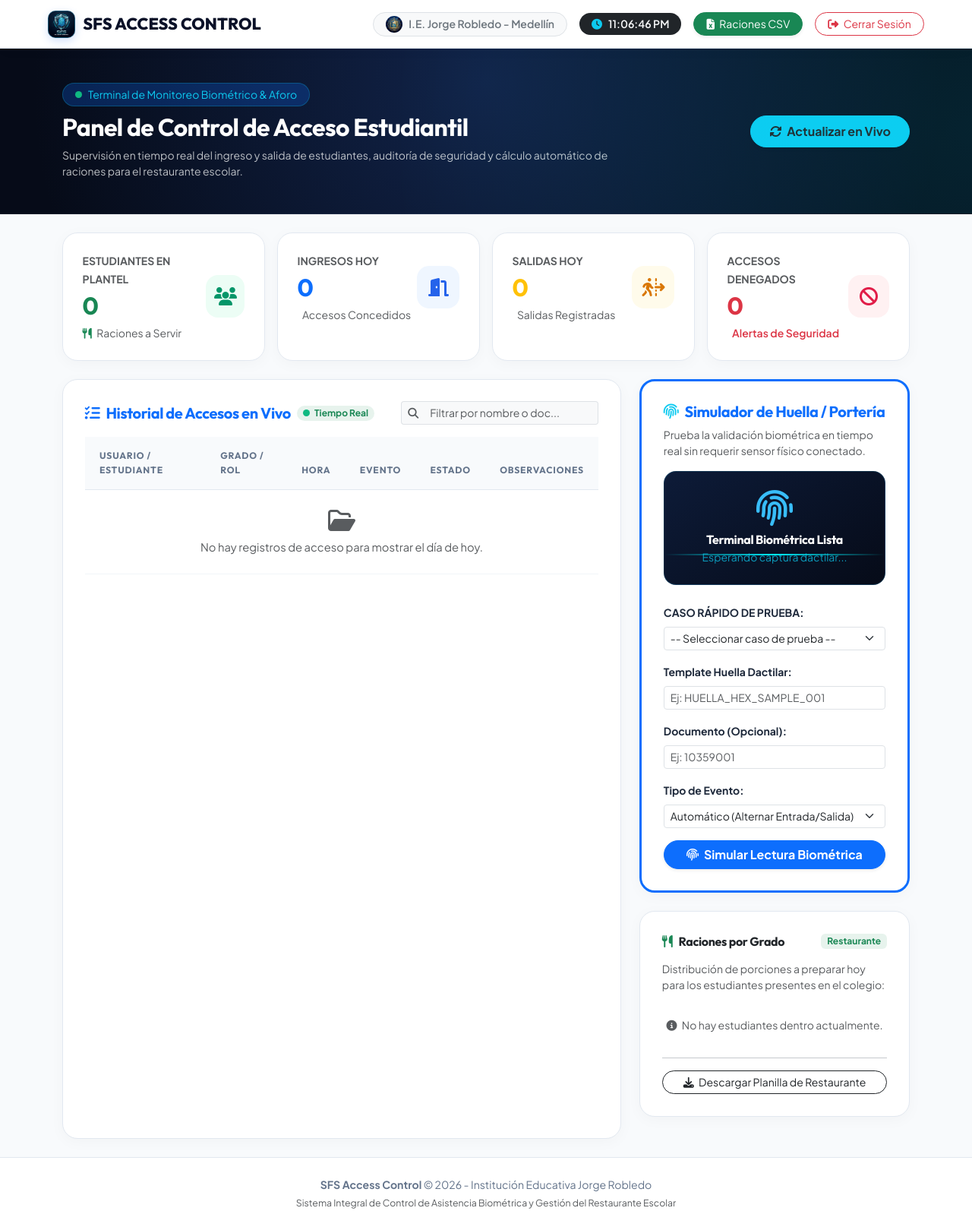
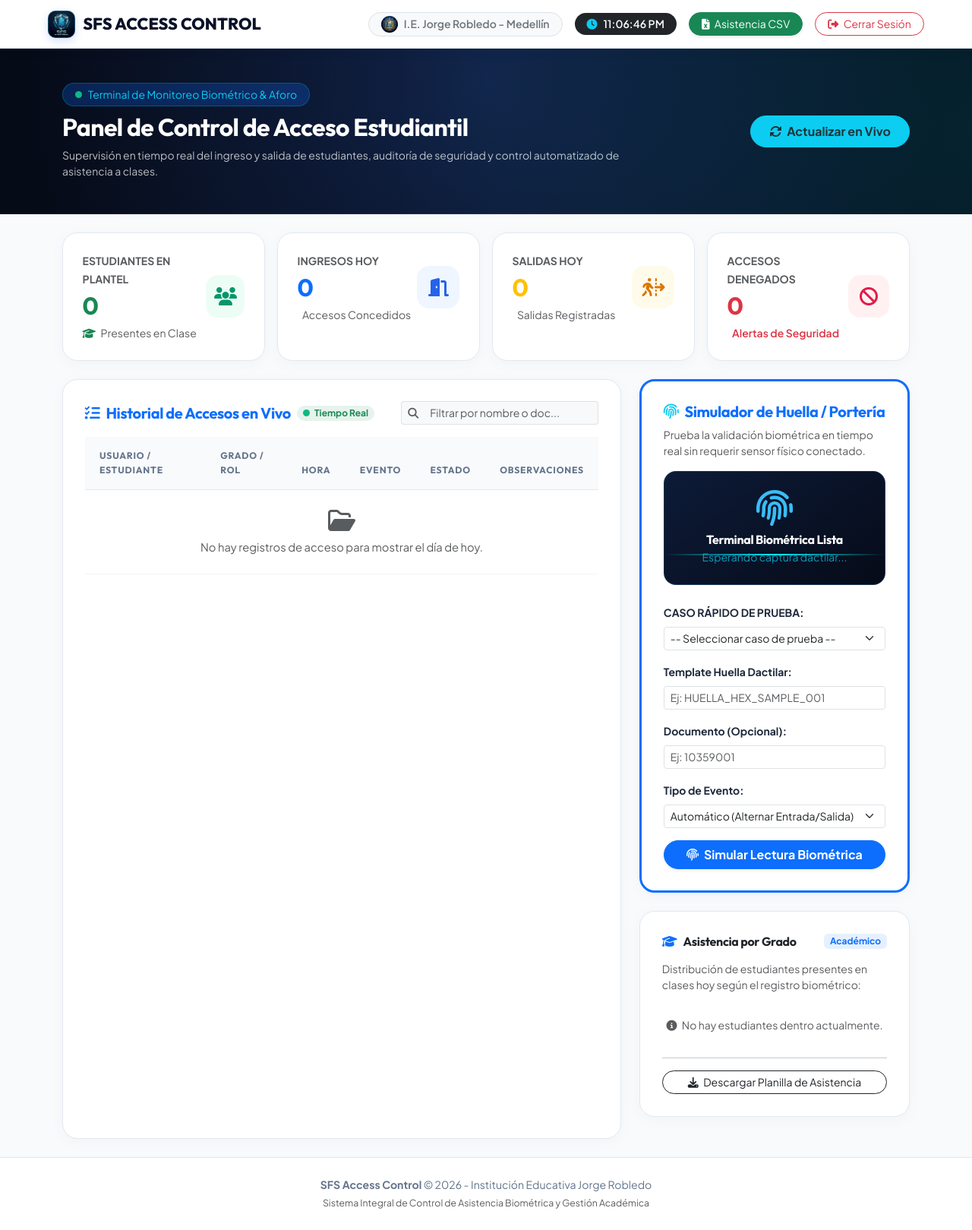
Before and after one commit to classroll11/SFSaccessControl, a PHP site: page /views/dashboard.php in a window 1280 px wide. Shown: the whole page at 76% size. Run offline with PHP 8.4, Linux system fonts and the light colour scheme.

Commit message:
Eliminar modulo de restaurante escolar y reenfocar en asistencia a clases

```diff
--- a/blog.php
+++ b/blog.php
@@ -68,10 +68,10 @@
 
             <div class="blog-card">
                 <div class="blog-icon icon-purple">
-                    <i class="fa-solid fa-utensils"></i>
+                    <i class="fa-solid fa-chalkboard-user"></i>
                 </div>
-                <h3>Control de Raciones PAE</h3>
-                <p>El personal del restaurante escolar conoce el aforo exacto de estudiantes en el colegio, optimizando porciones y reduciendo desperdicios.</p>
+                <h3>Control de Asistencia a Clases</h3>
+                <p>Monitoreo automático de asistencia por aula y grado en tiempo real, optimizando el seguimiento académico docente.</p>
             </div>
 
             <div class="blog-card">
--- a/dashboard.php
+++ b/dashboard.php
@@ -3,7 +3,7 @@
  * ============================================================================
  * PROYECTO: SFS ACCESS CONTROL - I.E. JORGE ROBLEDO
  * ARCHIVO: dashboard.php
- * DESCRIPCIÓN: Panel de Control de Accesos y Restaurante Escolar.
+ * DESCRIPCIÓN: Panel de Control de Accesos y Asistencia a Clases.
  *              ACCESO RESTRINGIDO: Solo usuarios con sesión activa.
  * ============================================================================
  */
--- a/database/datos_prueba.sql
+++ b/database/datos_prueba.sql
@@ -23,7 +23,7 @@ INSERT INTO `usuarios` (`id`, `documento`, `correo`, `nombre`, `grado`, `huella_
 (1, '10000001', 'rectoria@jorgerobledo.edu.co', 'Prof. Carlos Andrés Restrepo', 'RECTORÍA', 'FINGERPRINT_HASH_ADMIN_001', '$2y$10$TKh8H1.PfQx37YgCzwiKb.KjNyWgaHb9cbcoQgdIVFlYg7B77UdFm', 'ADMINISTRADOR', 'ACTIVO'),
 (2, '10000002', 'sistemas@jorgerobledo.edu.co', 'Ing. Valeria Zapata', 'SISTEMAS', 'FINGERPRINT_HASH_ADMIN_002', '$2y$10$TKh8H1.PfQx37YgCzwiKb.KjNyWgaHb9cbcoQgdIVFlYg7B77UdFm', 'ADMINISTRADOR', 'ACTIVO'),
 (3, '10000003', 'docente.arango@jorgerobledo.edu.co', 'Lic. Fernando Arango', 'DOCENTE', 'FINGERPRINT_HASH_DOC_001', NULL, 'DOCENTE', 'ACTIVO'),
-(4, '10000004', 'restaurante@jorgerobledo.edu.co', 'Martha Lucía Pérez', 'RESTAURANTE', 'FINGERPRINT_HASH_REST_001', NULL, 'ADMINISTRADOR', 'ACTIVO'),
+(4, '10000004', 'coordinacion@jorgerobledo.edu.co', 'Lic. Martha Lucía Pérez', 'COORDINACIÓN', 'FINGERPRINT_HASH_COORD_001', NULL, 'ADMINISTRADOR', 'ACTIVO'),
 
 -- Estudiantes Grado 11°A
 (5, '10359001', 'alejandra.martinez@estudiante.edu.co', 'Alejandra Martínez', '11°A', 'HUELLA_HEX_SAMPLE_001', '$2y$10$TKh8H1.PfQx37YgCzwiKb.KjNyWgaHb9cbcoQgdIVFlYg7B77UdFm', 'ESTUDIANTE', 'ACTIVO'),
@@ -54,7 +54,7 @@ INSERT INTO `registros_acceso` (`usuario_id`, `tipo_evento`, `fecha_hora`, `esta
 -- Ingresos de personal directivo y docentes temprano en la mañana
 (1, 'ENTRADA', NOW() - INTERVAL 240 MINUTE, 'APROBADO', 'Ingreso Directivo - Portería Principal'),
 (3, 'ENTRADA', NOW() - INTERVAL 230 MINUTE, 'APROBADO', 'Ingreso Docente - Portería Principal'),
-(4, 'ENTRADA', NOW() - INTERVAL 220 MINUTE, 'APROBADO', 'Ingreso Personal Restaurante - Portería Servicios'),
+(4, 'ENTRADA', NOW() - INTERVAL 220 MINUTE, 'APROBADO', 'Ingreso Coordinación Académica - Portería Principal'),
 
 -- Ingresos de Estudiantes (Grado 11°A)
 (5, 'ENTRADA', NOW() - INTERVAL 210 MINUTE, 'APROBADO', 'Acceso biométrico concedido (ENTRADA)'),
--- a/docs/mockups/blog.html
+++ b/docs/mockups/blog.html
@@ -58,10 +58,10 @@
 
             <div class="blog-card">
                 <div class="blog-icon icon-purple">
-                    <i class="fa-solid fa-utensils"></i>
+                    <i class="fa-solid fa-chalkboard-user"></i>
                 </div>
-                <h3>Control de Raciones PAE</h3>
-                <p>El personal del restaurante escolar conoce el aforo exacto de estudiantes en el colegio, optimizando porciones y reduciendo desperdicios.</p>
+                <h3>Control de Asistencia a Clases</h3>
+                <p>Monitoreo automático de asistencia por aula y grado en tiempo real, optimizando el seguimiento académico docente.</p>
             </div>
 
             <div class="blog-card">
--- a/docs/mockups/login.html
+++ b/docs/mockups/login.html
@@ -107,10 +107,10 @@
             <div class="side-column">
                 <div class="side-info-card">
                     <div class="side-card-icon-box">
-                        <i class="fa-solid fa-utensils"></i>
+                        <i class="fa-solid fa-chalkboard-user"></i>
                     </div>
-                    <h4>Restaurante Escolar</h4>
-                    <p>Cálculo automático de raciones según el aforo de estudiantes en tiempo real.</p>
+                    <h4>Asistencia a Clases</h4>
+                    <p>Registro automático de asistencia y permanencia en tiempo real para cada jornada escolar.</p>
                 </div>
                 <div class="side-info-card">
                     <div class="side-card-icon-box">
--- a/docs/mockups/nosotros.html
+++ b/docs/mockups/nosotros.html
@@ -64,7 +64,7 @@
                 <div class="team-info">
                     <h3 class="team-name">Fernanda Sánchez Colina</h3>
                     <p class="team-role"><i class="fa-solid fa-diagram-project"></i> Product Manager</p>
-                    <p class="team-desc">Estrategia de producto, requerimientos del restaurante escolar y coordinación con el personal directivo.</p>
+                    <p class="team-desc">Estrategia de producto, requerimientos de control de asistencia a clases y coordinación con el personal directivo.</p>
                 </div>
             </div>
         </div>
--- a/docs/mockups/perfil.html
+++ b/docs/mockups/perfil.html
@@ -116,7 +116,7 @@
                     <i class="fa-solid fa-desktop" style="font-size: 1.3rem; color: var(--accent-blue);"></i>
                     <div>
                         <strong style="display: block; font-size: 0.92rem;">Monitor en Tiempo Real</strong>
-                        <span style="font-size: 0.78rem; color: var(--text-muted);">Ver aforo y raciones del restaurante</span>
+                        <span style="font-size: 0.78rem; color: var(--text-muted);">Ver aforo y asistencia a clases</span>
                     </div>
                 </a>
 
--- a/login.php
+++ b/login.php
@@ -185,10 +185,10 @@ if ($_SERVER['REQUEST_METHOD'] === 'POST') {
             <div class="side-column">
                 <div class="side-info-card">
                     <div class="side-card-icon-box">
-                        <i class="fa-solid fa-utensils"></i>
+                        <i class="fa-solid fa-chalkboard-user"></i>
                     </div>
-                    <h4>Restaurante Escolar</h4>
-                    <p>Cálculo automático de raciones según el aforo de estudiantes en tiempo real.</p>
+                    <h4>Asistencia a Clases</h4>
+                    <p>Registro automático de asistencia y permanencia en tiempo real para cada jornada escolar.</p>
                 </div>
                 <div class="side-info-card">
                     <div class="side-card-icon-box">
--- a/models/AccesoModel.php
+++ b/models/AccesoModel.php
@@ -154,7 +154,7 @@ class AccesoModel {
 
     /**
      * Obtiene el listado detallado de estudiantes actualmente presentes dentro de la institución.
-     * Muy útil para la logística y control de raciones en el restaurante escolar.
+     * Muy útil para la auditoría, control de asistencia a clases y seguimiento académico.
      *
      * @return array Lista de estudiantes en el plantel.
      */
@@ -184,7 +184,7 @@ class AccesoModel {
 
     /**
      * Agrupa los estudiantes actualmente dentro por cada grado escolar.
-     * Permite al restaurante escolar planificar porciones por aula.
+     * Permite a los docentes y coordinadores conocer la asistencia por aula en tiempo real.
      *
      * @return array Conteo agrupado por grado (ej: ['10°A' => 24, '11°B' => 19]).
      */
--- a/nosotros.php
+++ b/nosotros.php
@@ -74,7 +74,7 @@
                 <div class="team-info">
                     <h3 class="team-name">Fernanda Sánchez Colina</h3>
                     <p class="team-role"><i class="fa-solid fa-diagram-project"></i> Product Manager</p>
-                    <p class="team-desc">Estrategia de producto, requerimientos del restaurante escolar y coordinación con el personal directivo.</p>
+                    <p class="team-desc">Estrategia de producto, requerimientos de control de asistencia a clases y coordinación con el personal directivo.</p>
                 </div>
             </div>
         </div>
--- a/perfil.php
+++ b/perfil.php
@@ -148,7 +148,7 @@ $movimientos = $accesoModel->obtenerAccesosRecientes(5);
                     <i class="fa-solid fa-desktop" style="font-size: 1.3rem; color: var(--accent-blue);"></i>
                     <div>
                         <strong style="display: block; font-size: 0.92rem;">Monitor en Tiempo Real</strong>
-                        <span style="font-size: 0.78rem; color: var(--text-muted);">Ver aforo y raciones del restaurante</span>
+                        <span style="font-size: 0.78rem; color: var(--text-muted);">Ver aforo y asistencia a clases</span>
                     </div>
                 </a>
 
--- a/registro.php
+++ b/registro.php
@@ -112,7 +112,7 @@ if ($_SERVER['REQUEST_METHOD'] === 'POST') {
                         <i class="fa-solid fa-id-card"></i>
                     </div>
                     <h4>Identificación Única</h4>
-                    <p>Tu documento garantiza el cálculo exacto de raciones en el restaurante escolar y tus asistencias.</p>
+                    <p>Tu documento garantiza el registro exacto de asistencia a clases y el control de acceso seguro.</p>
                 </div>
             </div>
 
--- a/views/dashboard.php
+++ b/views/dashboard.php
@@ -299,7 +299,7 @@
                 </div>
 
                 <a href="index.php?c=reporte&a=exportarCsv" class="btn btn-success btn-sm rounded-pill px-3 shadow-sm">
-                    <i class="fa-solid fa-file-excel me-1"></i> Raciones CSV
+                    <i class="fa-solid fa-file-excel me-1"></i> Asistencia CSV
                 </a>
 
                 <a href="logout.php" class="btn btn-outline-danger btn-sm rounded-pill px-3" onclick="return confirm('¿Deseas cerrar sesión?')">
@@ -319,7 +319,7 @@
                     </div>
                     <h1 class="h2 fw-bold text-white mb-2">Panel de Control de Acceso Estudiantil</h1>
                     <p class="text-light text-opacity-75 mb-0 small">
-                        Supervisión en tiempo real del ingreso y salida de estudiantes, auditoría de seguridad y cálculo automático de raciones para el restaurante escolar.
+                        Supervisión en tiempo real del ingreso y salida de estudiantes, auditoría de seguridad y control automatizado de asistencia a clases.
                     </p>
                 </div>
                 <div class="col-lg-4 text-lg-end mt-3 mt-lg-0">
@@ -336,14 +336,14 @@
 
         <!-- 1. TARJETAS DE ESTADÍSTICAS / KPIS GLOBALES -->
         <div class="row g-3 mb-4">
-            <!-- Restaurante Escolar / Estudiantes en Plantel -->
+            <!-- Asistencia a Clases / Estudiantes en Plantel -->
             <div class="col-12 col-sm-6 col-lg-3">
                 <div class="kpi-card h-100">
                     <div class="d-flex align-items-center justify-content-between">
                         <div>
                             <span class="text-muted small fw-bold text-uppercase">Estudiantes en Plantel</span>
                             <h2 class="fw-bold my-1 text-success" id="kpi-estudiantes-dentro"><?= $estudiantesDentro ?? 0 ?></h2>
-                            <span class="small text-muted"><i class="fa-solid fa-utensils text-success me-1"></i> Raciones a Servir</span>
+                            <span class="small text-muted"><i class="fa-solid fa-graduation-cap text-success me-1"></i> Presentes en Clase</span>
                         </div>
                         <div class="kpi-icon-wrapper kpi-green">
                             <i class="fa-solid fa-users"></i>
@@ -495,7 +495,7 @@
                 </div>
             </div>
 
-            <!-- 3. SIMULADOR BIOMÉTRICO & RESTAURANTE ESCOLAR -->
+            <!-- 3. SIMULADOR BIOMÉTRICO & ASISTENCIA POR GRADO -->
             <div class="col-lg-4">
 
                 <!-- SIMULADOR BIOMÉTRICO DE PORTERÍA -->
@@ -569,16 +569,16 @@
                     </form>
                 </div>
 
-                <!-- CARD DESGLOSE RESTAURANTE ESCOLAR -->
+                <!-- CARD DESGLOSE ASISTENCIA POR GRADO -->
                 <div class="card-surface">
                     <div class="d-flex justify-content-between align-items-center mb-3">
                         <h6 class="fw-bold text-dark mb-0">
-                            <i class="fa-solid fa-utensils text-success me-2"></i>Raciones por Grado
+                            <i class="fa-solid fa-graduation-cap text-primary me-2"></i>Asistencia por Grado
                         </h6>
-                        <span class="badge bg-success bg-opacity-10 text-success fw-bold px-2 py-1">Restaurante</span>
+                        <span class="badge bg-primary bg-opacity-10 text-primary fw-bold px-2 py-1">Académico</span>
                     </div>
                     <p class="small text-muted mb-3">
-                        Distribución de porciones a preparar hoy para los estudiantes presentes en el colegio:
+                        Distribución de estudiantes presentes en clases hoy según el registro biométrico:
                     </p>
 
                     <div id="lista-desglose-grados">
@@ -600,7 +600,7 @@
 
                     <hr class="my-3">
                     <a href="index.php?c=reporte&a=exportarCsv" class="btn btn-outline-dark btn-sm w-100 rounded-pill">
-                        <i class="fa-solid fa-download me-1"></i> Descargar Planilla de Restaurante
+                        <i class="fa-solid fa-download me-1"></i> Descargar Planilla de Asistencia
                     </a>
                 </div>
 
@@ -614,7 +614,7 @@
     <footer class="footer-dashboard text-center">
         <div class="container">
             <p class="mb-1"><strong>SFS Access Control</strong> &copy; <?= date('Y') ?> - Institución Educativa Jorge Robledo</p>
-            <p class="mb-0 text-muted small">Sistema Integral de Control de Asistencia Biométrica y Gestión del Restaurante Escolar</p>
+            <p class="mb-0 text-muted small">Sistema Integral de Control de Asistencia Biométrica y Gestión Académica</p>
         </div>
     </footer>
 
@@ -745,7 +745,7 @@
                         }).join('');
                     }
 
-                    // Actualizar desglose del restaurante escolar
+                    // Actualizar desglose de asistencia por grado
                     const listaGrados = document.getElementById('lista-desglose-grados');
                     if (data.por_grado && data.por_grado.length > 0) {
                         listaGrados.innerHTML = '<ul class="list-group list-group-flush small">' +
```
Also changed, not shown: controllers/ReporteController.php (+13 -6 lines), database/sfs_access_control.sql (+8 -8 lines), docs/mockups/index.html (+5 -5 lines), index.php (+5 -5 lines), README.md.
